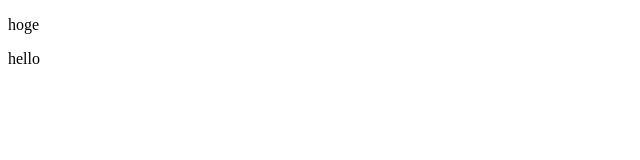
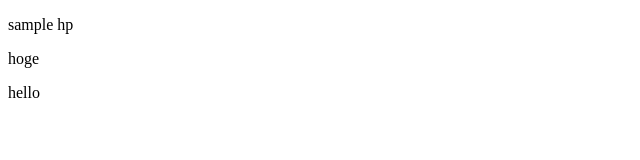
Before and after one commit to yasunarle/sample-hp, a plain HTML site: page index.html in a window 1280 px wide. Shown: the full height of the page, 0-640 px from the left. Drawn offline with Linux system fonts and the light colour scheme.

Commit message:
created header

```diff
--- a/index.html
+++ b/index.html
@@ -7,6 +7,9 @@
     <title>Document</title>
   </head>
   <body>
+    <div class="header">
+      <p>sample hp</p>
+    </div>
     <p>hoge</p>
     <p>hello</p>
   </body>
```
